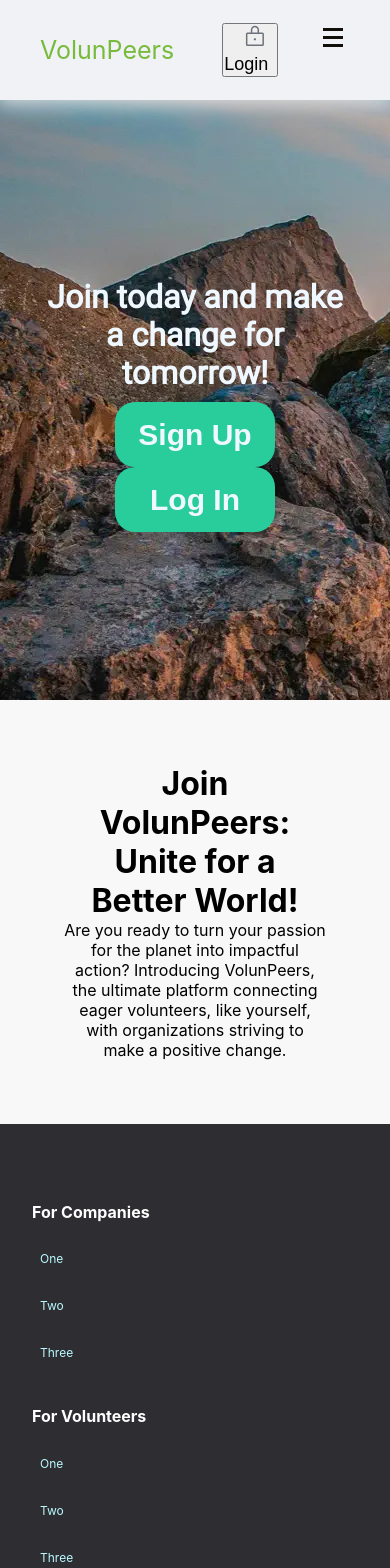
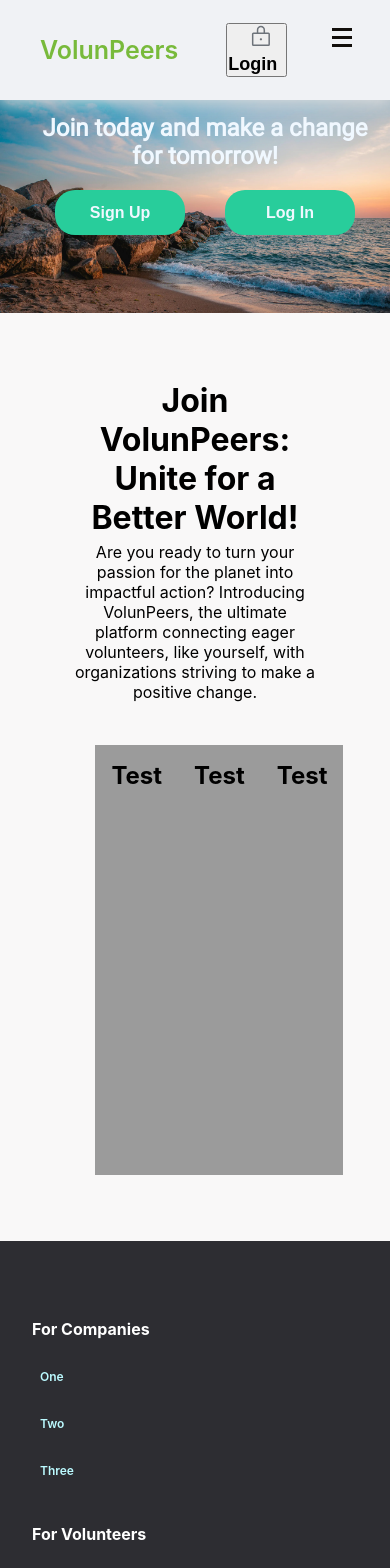
Before and after one commit to marieUr/VolunPeers-project, a React (Create React App) app in the folder volunpeers-front-end/: page / in a window 390 px wide. Shown: the top 1568 px of the page. Built offline with nearby package versions, Linux system fonts and the light colour scheme.

Commit message:
Changes to Landingpage and Nav Menu

```diff
--- a/volunpeers-front-end/src/Pages/body.css
+++ b/volunpeers-front-end/src/Pages/body.css
@@ -7,8 +7,26 @@ body {
   -moz-osx-font-smoothing: grayscale;
   text-align: center;
   background: transparent;
+  overflow-x: hidden;
 }
 
 .main-page {
-  padding: 4rem;
+  padding: 3rem;
 }
+
+.cover-container {
+  margin-left: 10px;
+  margin-right: 10px;
+  margin-bottom: 10px;
+  padding: 5px;
+  display: flex;
+  flex-direction: column;
+}
+
+.inner-cover {
+  padding: 10px;
+}
+
+h1 {
+  padding: 5px;
+}
--- a/volunpeers-front-end/src/Pages/body.js
+++ b/volunpeers-front-end/src/Pages/body.js
@@ -1,15 +1,16 @@
 import React, { useState } from 'react';
 import './body.css'; // Import the main styling, shared CSS file
 import HeroSection from '../components/HeroSection/HeroSection.jsx';
+import SubPagePlaceholder from '../components/SubPagePlaceholder.jsx';
 
 export const Body = () => {
   return (
     <>
+      <html>
         <HeroSection />
-      <html>
         <body class="main-page">
-          <div class="cover-container d-flex w-100 h-100 p-3 mx-auto flex-column">
-            <main role="main" class="inner cover">
+          <div class="cover-container">
+            <main role="main" class="inner-cover">
               <h1 class="cover-heading">
                 Join VolunPeers: Unite for a Better World!
               </h1>
@@ -21,6 +22,7 @@ export const Body = () => {
               </p>
             </main>
           </div>
+          <SubPagePlaceholder />
         </body>
       </html>
     </>
--- /dev/null
+++ b/volunpeers-front-end/src/components/GeneralStyling.css
@@ -0,0 +1,29 @@
+.SubPage-Placeholder {
+  width: 80%;
+  margin: auto;
+  padding: 18px;
+  display: flex;
+  flex-direction: row;
+}
+
+.PlaceholderBoxOne {
+  width: 430px;
+  height: 430px;
+  padding: 16px;
+  margin: auto;
+  background-color: rgb(155, 155, 155);
+}
+.PlaceholderBoxTwo {
+  width: 430px;
+  height: 430px;
+  padding: 16px;
+  margin: auto;
+  background-color: rgb(155, 155, 155);
+}
+.PlaceholderBoxThree {
+  width: 430px;
+  height: 430px;
+  padding: 16px;
+  margin: auto;
+  background-color: rgb(155, 155, 155);
+}
--- a/volunpeers-front-end/src/components/HeroSection/HeroSection.module.css
+++ b/volunpeers-front-end/src/components/HeroSection/HeroSection.module.css
@@ -7,28 +7,30 @@
   overflow: hidden;
 }
 .Banner h1 {
-    top: 350px;
+  top: 340px;
   padding: 10px;
   color: aliceblue;
 }
 
 .Banner img {
-    object-fit:cover;
+  object-fit: cover;
   display: flex;
+  width: 100%;
 }
 .TextSection {
-    position: fixed;
+  position: absolute;
   justify-content: space-between;
   align-items: center;
+  top: 480px;
+  left: 40px;
   padding: 0 2rem;
   margin: auto;
   font-family: 'Roboto';
-
 }
 .Banner button {
   height: 65px;
   width: 160px;
-    top: 515px;
+  top: 500px;
   padding: 8px;
   margin-left: 16px;
   margin-right: 16px;
@@ -36,10 +38,10 @@
   border-radius: 20px;
   font-size: 30px;
   background-color: var(--ButtonColour);
-    box-shadow: 0 0 0 100vmax inset rgb(0 0 0/var(--o,0%));
+  box-shadow: 0 0 0 100vmax inset rgb(0 0 0 / var(--o, 0%));
   color: aliceblue;
   cursor: pointer;
-    transition: .4s;
+  transition: 0.4s;
   border: 0;
 }
 
@@ -48,3 +50,85 @@
   transform: scale(1.01); /* Adjust the scale factor as needed */
   z-index: 1;
 }
+
+@media screen and (max-width: 950px) {
+  .TextSection {
+    position: absolute;
+    justify-content: space-between;
+    align-items: center;
+    top: 350px;
+    left: 30px;
+    padding: 0 2rem;
+    margin: auto;
+  }
+}
+
+@media screen and (max-width: 780px) {
+  .TextSection {
+    position: absolute;
+    justify-content: space-between;
+    align-items: center;
+    top: 200px;
+    left: 30px;
+    padding: 0 2rem;
+    margin: auto;
+  }
+  .Banner h1 {
+    top: 100px;
+    padding: 8px;
+    color: aliceblue;
+    font-size: 28px;
+  }
+  .Banner button {
+    height: 55px;
+    width: 140px;
+    top: 300px;
+    padding: 8px;
+    margin: 12px;
+    font-weight: 600;
+    border-radius: 20px;
+    font-size: 24px;
+    background-color: var(--ButtonColour);
+    box-shadow: 0 0 0 100vmax inset rgb(0 0 0 / var(--o, 0%));
+    color: aliceblue;
+    cursor: pointer;
+    transition: 0.4s;
+    border: 0;
+  }
+}
+
+@media screen and (max-width: 470px) {
+  .TextSection {
+    position: absolute;
+    justify-content: space-between;
+    align-items: center;
+    top: 80px;
+    left: 20px;
+    padding: 10px;
+    margin-left: 0rem;
+    margin-top: 1rem;
+    transition: 0.2s;
+  }
+  .Banner h1 {
+    top: 200px;
+    padding: 8px;
+    color: aliceblue;
+    font-size: 24px;
+  }
+  .Banner button {
+    height: 45px;
+    width: 130px;
+    top: 300px;
+    padding: 8px;
+    margin: 12px;
+    font-weight: 600;
+    border-radius: 20px;
+    font-size: 16px;
+    background-color: var(--ButtonColour);
+    box-shadow: 0 0 0 100vmax inset rgb(0 0 0 / var(--o, 0%));
+    color: aliceblue;
+    cursor: pointer;
+    transition: 0.4s;
+    border: 0;
+  }
+}
--- a/volunpeers-front-end/src/components/Navbar.module.css
+++ b/volunpeers-front-end/src/components/Navbar.module.css
@@ -17,7 +17,7 @@ header {
   background-color: #f0f2f5;
   -webkit-box-shadow: 0px 0px 20px 5px #e1e1e1;
   box-shadow: 0px 0px 20px 5px #e1e1e1;
-  position:relative;
+  position: relative;
   z-index: 1000;
 }
 
@@ -34,8 +34,14 @@ li {
 a {
   text-decoration: none;
   color: black;
+  font-weight: 600;
   font-size: 18px;
   padding: 8px;
+  transition: 0.4s;
+}
+
+a:hover {
+  color: var(--ButtonColour);
 }
 
 /* logo  */
@@ -161,7 +167,7 @@ a {
   }
   /* Profile in the Menu when user is logged in */
   .profilePhoto img {
-  display:none!important;
+    display: none !important;
     width: 0px;
   }
   .profileText {
--- /dev/null
+++ b/volunpeers-front-end/src/components/SubPagePlaceholder.jsx
@@ -0,0 +1,23 @@
+import React from 'react';
+import './GeneralStyling.css';
+
+function SubPagePlaceholder() {
+  return (
+    <div className="SubPage-Placeholder">
+      <div className="PlaceholderBoxOne">
+        <h2>Test</h2>
+        <p></p>
+      </div>
+      <div className="PlaceholderBoxTwo">
+        <h2>Test</h2>
+        <p></p>
+      </div>
+      <div className="PlaceholderBoxThree">
+        <h2>Test</h2>
+        <p></p>
+      </div>
+    </div>
+  );
+}
+
+export default SubPagePlaceholder;
```
Lines whose indentation alone changed are shown as unchanged.
